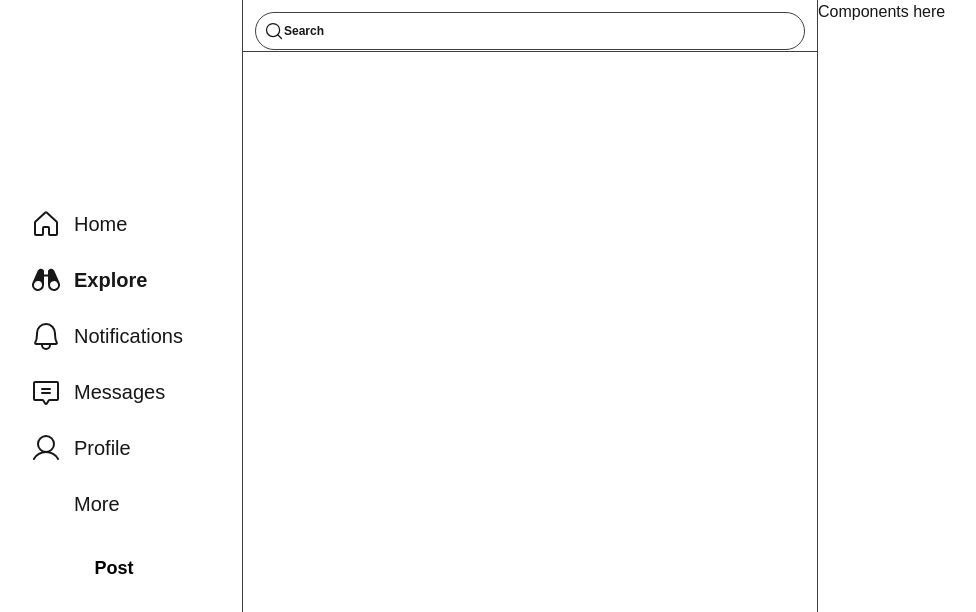
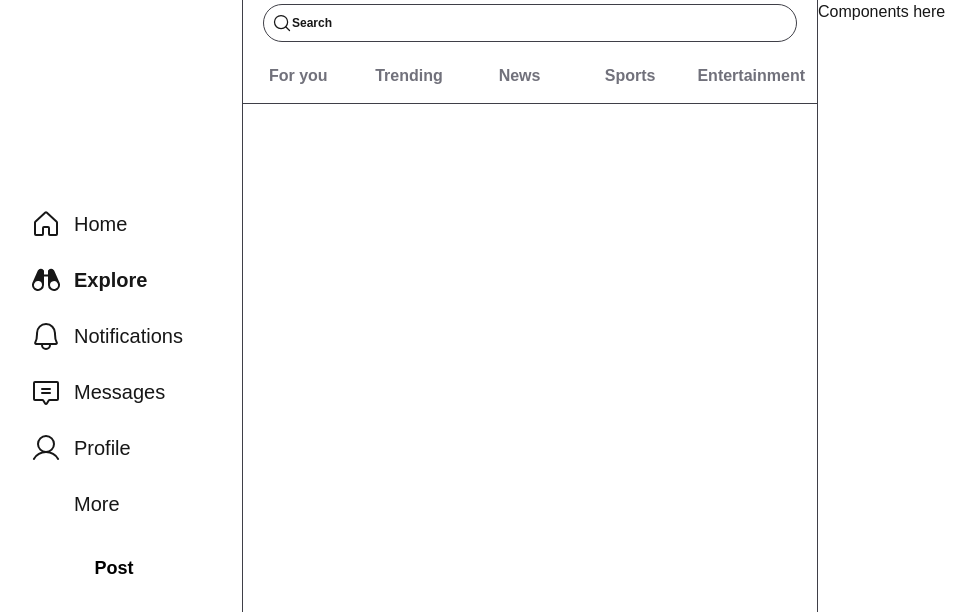
Before and after one commit to pickachuuu/kaleido-client, a Next.js app: page /explore in a window 1280 px wide. Shown: the top 612 px of the page, without its empty margins (54-1030 px from the left). Built offline with nearby package versions, Linux system fonts and the light colour scheme.

Commit message:
feat: update ExplorePage to include NavButtonContainer and NavButtons

```diff
--- a/src/app/(dashboard)/explore/page.tsx
+++ b/src/app/(dashboard)/explore/page.tsx
@@ -1,14 +1,23 @@
 import StickyContainer from "@/components/ui/StickyContainer"
 import Header from "@/components/ui/Header"
 import SearchBar from "@/components/ui/SearchBar"
+import NavButtonContainer from "@/components/layout/NavButtonContainer"
+import NavButton from "@/components/ui/NavButton"
 
 export default function ExplorePage() {
     return (
         <div>
             <StickyContainer variant={"solid"}>
-                <Header variant={"bottomBorder"}>
+                <Header className="px-5 py-1">
                     <SearchBar/>
                 </Header>
+                <NavButtonContainer>
+                    <NavButton>For you</NavButton>
+                    <NavButton>Trending</NavButton>
+                    <NavButton>News</NavButton>
+                    <NavButton>Sports</NavButton>
+                    <NavButton>Entertainment</NavButton>
+                </NavButtonContainer>
             </StickyContainer>
         </div>
     )
```
